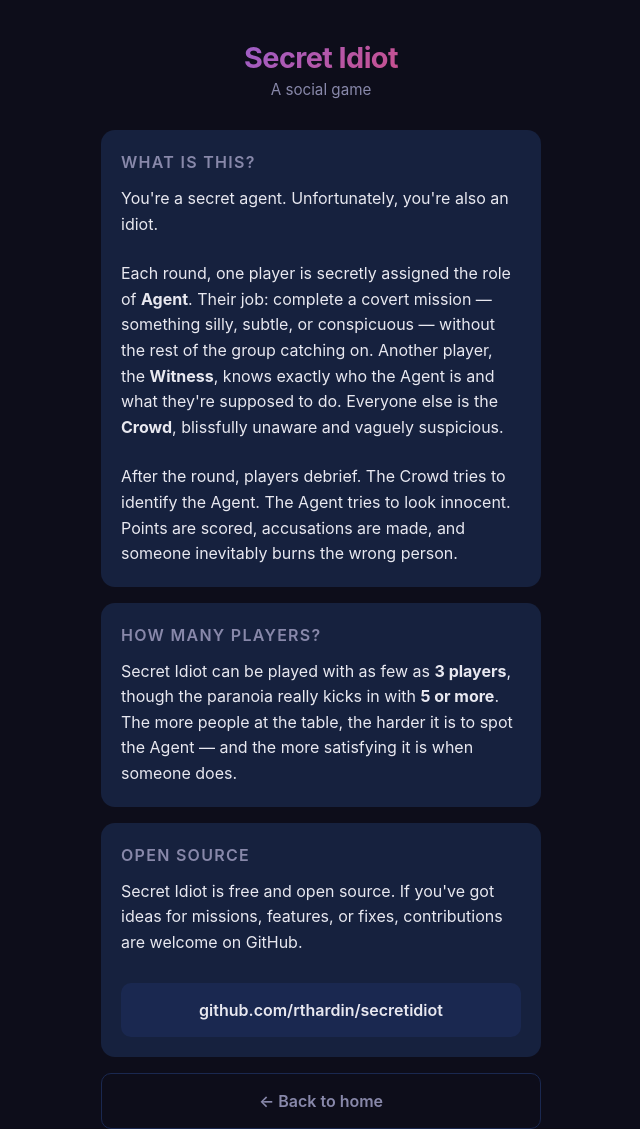
After one commit to rthardin/secret-idiot, a FastAPI app: template app/templates/about.html in a window 1280 px wide. The commit adds this page. Shown: the whole page, without its empty margins (319-959 px from the left). Run offline with FastAPI, Linux system fonts and the light colour scheme; the template is opened without the code that fills it, so the values that code supplies are empty.

Commit message:
Add About page with game description and GitHub link (#3)
Co-authored-by: Ryan Hardin <rthardin@users.noreply.github.com>
Co-authored-by: Claude Sonnet 4.6 <noreply@anthropic.com>

```diff
--- a/app/main.py
+++ b/app/main.py
@@ -97,6 +97,11 @@ async def manifest():
 @app.get("/", response_class=HTMLResponse)
 async def index(request: Request):
     return templates.TemplateResponse(request, "index.html")
+
+
+@app.get("/about", response_class=HTMLResponse)
+async def about(request: Request):
+    return templates.TemplateResponse(request, "about.html")
 
 
 @app.post("/create")
--- /dev/null
+++ b/app/templates/about.html
@@ -0,0 +1,29 @@
+{% extends "base.html" %}
+{% block content %}
+<div class="screen">
+  <div class="hero">
+    <h1 class="logo">Secret Idiot</h1>
+    <p class="tagline">A social game</p>
+  </div>
+
+  <div class="card">
+    <h2>What is this?</h2>
+    <p style="line-height:1.6;">You're a secret agent. Unfortunately, you're also an idiot.</p>
+    <p style="line-height:1.6;margin-top:12px;">Each round, one player is secretly assigned the role of <strong>Agent</strong>. Their job: complete a covert mission — something silly, subtle, or conspicuous — without the rest of the group catching on. Another player, the <strong>Witness</strong>, knows exactly who the Agent is and what they're supposed to do. Everyone else is the <strong>Crowd</strong>, blissfully unaware and vaguely suspicious.</p>
+    <p style="line-height:1.6;margin-top:12px;">After the round, players debrief. The Crowd tries to identify the Agent. The Agent tries to look innocent. Points are scored, accusations are made, and someone inevitably burns the wrong person.</p>
+  </div>
+
+  <div class="card">
+    <h2>How many players?</h2>
+    <p style="line-height:1.6;">Secret Idiot can be played with as few as <strong>3 players</strong>, though the paranoia really kicks in with <strong>5 or more</strong>. The more people at the table, the harder it is to spot the Agent — and the more satisfying it is when someone does.</p>
+  </div>
+
+  <div class="card">
+    <h2>Open source</h2>
+    <p style="line-height:1.6;">Secret Idiot is free and open source. If you've got ideas for missions, features, or fixes, contributions are welcome on GitHub.</p>
+    <a href="https://github.com/rthardin/secretidiot" class="btn btn-secondary" style="display:block;text-align:center;margin-top:16px;text-decoration:none;">github.com/rthardin/secretidiot</a>
+  </div>
+
+  <a href="/" class="btn btn-ghost" style="text-decoration:none;text-align:center;">← Back to home</a>
+</div>
+{% endblock %}
--- a/app/templates/index.html
+++ b/app/templates/index.html
@@ -23,5 +23,7 @@
       <button type="submit" class="btn btn-secondary">Join Room</button>
     </form>
   </div>
+
+  <a href="/about" class="hint centered-text" style="text-decoration:none;">About this game</a>
 </div>
 {% endblock %}
```
